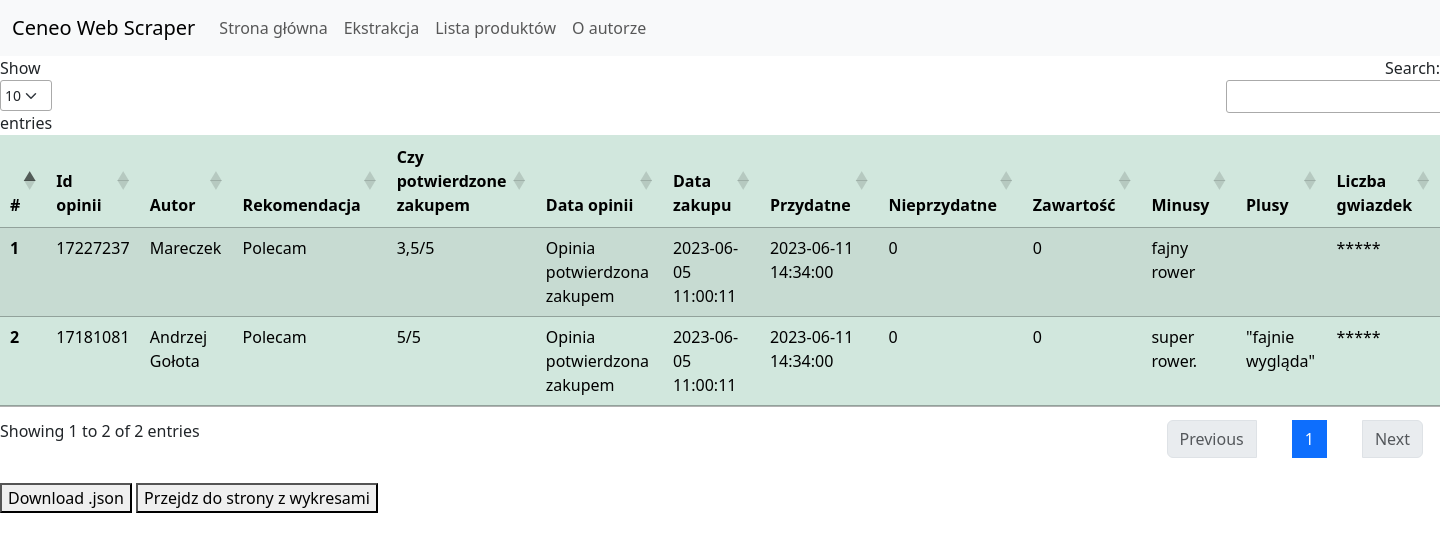
After one commit to MikolajKochaniak/CeneoWebScraper, a Flask app: page /produkt in a window 1440 px wide. The commit adds this page. Shown: the top 552 px of the page. Run offline with Flask 3, Linux system fonts and the light colour scheme; some libraries are stand-ins or nearby versions.

Commit message:
templates MK

```diff
--- a/app/routes.py
+++ b/app/routes.py
@@ -22,3 +22,6 @@ def extraction():
 @app.route("/lista_produktów")
 def productList():
     return render_template('product_list.html')
+@app.route("/produkt")
+def product():
+    return render_template('product.html')
--- a/app/templates/layout.html
+++ b/app/templates/layout.html
@@ -3,6 +3,30 @@
 <head>
     <title>Ceneo Web Scraper</title>
     <link href="https://cdn.jsdelivr.net/npm/bootstrap@5.3.0-alpha3/dist/css/bootstrap.min.css" rel="stylesheet" integrity="sha384-KK94CHFLLe+nY2dmCWGMq91rCGa5gtU4mk92HdvYe+M/SXH301p5ILy+dN9+nJOZ" crossorigin="anonymous">
+    <link rel="stylesheet" href="https://cdn.datatables.net/1.13.4/css/jquery.dataTables.css" />
+    <script src="https://code.jquery.com/jquery-3.3.1.slim.min.js"
+        integrity="sha384-q8i/X+965DzO0rT7abK41JStQIAqVgRVzpbzo5smXKp4YfRvH+8abtTE1Pi6jizo"
+        crossorigin="anonymous"></script>
+    <script src="https://cdn.jsdelivr.net/npm/popper.js@1.14.7/dist/umd/popper.min.js"
+        integrity="sha384-UO2eT0CpHqdSJQ6hJty5KVphtPhzWj9WO1clHTMGa3JDZwrnQq4sF86dIHNDz0W1"
+        crossorigin="anonymous"></script>
+    <script src="https://cdn.jsdelivr.net/npm/bootstrap@4.3.1/dist/js/bootstrap.min.js"
+        integrity="sha384-JjSmVgyd0p3pXB1rRibZUAYoIIy6OrQ6VrjIEaFf/nJGzIxFDsf4x0xIM+B07jRM"
+        crossorigin="anonymous"></script>
+        <script src="https://code.jquery.com/jquery-3.5.1.js"></script>
+    <script src="https://cdn.datatables.net/1.13.4/js/jquery.dataTables.min.js"></script>
+    <script src="https://cdn.datatables.net/1.13.4/js/dataTables.bootstrap4.min.js"></script>
+    <script>
+      function redirectToCeneo(event) {
+          event.preventDefault();
+
+          var productCode = document.getElementById("productCode").value;
+          if (productCode) {
+              var url = "https://www.ceneo.pl/" + encodeURIComponent(productCode);
+              window.location.href = url;
+          }
+      }
+  </script>
 </head>
 <main>
 <body>
@@ -37,4 +61,6 @@
     </div>
 </body>
 </main>
+{% block js %}
+{% endblock %}
 </html>
--- /dev/null
+++ b/app/templates/product.html
@@ -0,0 +1,70 @@
+{% extends 'layout.html' %}
+{% block content %}
+
+<table id="example" class="table table-success table-striped">
+    <thead>
+        <tr>
+            <th scope="col">#</th>
+            <th scope="col">Id opinii</th>
+            <th scope="col">Autor</th>
+            <th scope="col">Rekomendacja</th>
+            <th scope="col">Czy potwierdzone zakupem</th>
+            <th scope="col">Data opinii</th>
+            <th scope="col">Data zakupu</th>
+            <th scope="col">Przydatne</th>
+            <th scope="col">Nieprzydatne</th>
+            <th scope="col">Zawartość</th>
+            <th scope="col">Minusy</th>
+            <th scope="col">Plusy</th>
+            <th scope="col">Liczba gwiazdek</th>
+
+
+        </tr>
+    </thead>
+    <tbody>
+        <tr>
+            <th scope="row">1</th>
+            <td>17227237</td>
+            <td>Mareczek</td>
+            <td>Polecam</td>
+            <td>3,5/5</td>
+            <td>Opinia potwierdzona zakupem</td>
+            <td>2023-06-05 11:00:11</td>
+            <td>2023-06-11 14:34:00</td>
+            <td>0</td>
+            <td>0</td>
+            <td>fajny rower</td>
+            <td></td>
+            <td>*****</td>
+
+
+        </tr>
+        <tr>
+            <th scope="row">2</th>
+            <td>17181081</td>
+            <td>Andrzej Gołota</td>
+            <td>Polecam</td>
+            <td>5/5</td>
+            <td>Opinia potwierdzona zakupem</td>
+            <td>2023-06-05 11:00:11</td>
+            <td>2023-06-11 14:34:00</td>
+            <td>0</td>
+            <td>0</td>
+            <td>super rower.</td>
+            <td>"fajnie wygląda" </td>
+            <td>*****</td>
+
+        </tr>
+
+    </tbody>
+</table>
+<button>Download .json</button>
+<button onclick="window.location='chart'">Przejdz do strony z wykresami</button>
+{% endblock %}
+{% block js %}
+<script>
+    $(document).ready(function () {
+        $('#example').DataTable();
+    });
+</script>
+{% endblock %}
```
Also changed, not shown: app/templates/extraction.html (+10 -2 lines), app/templates/product_list.html (+47 -0 lines).
